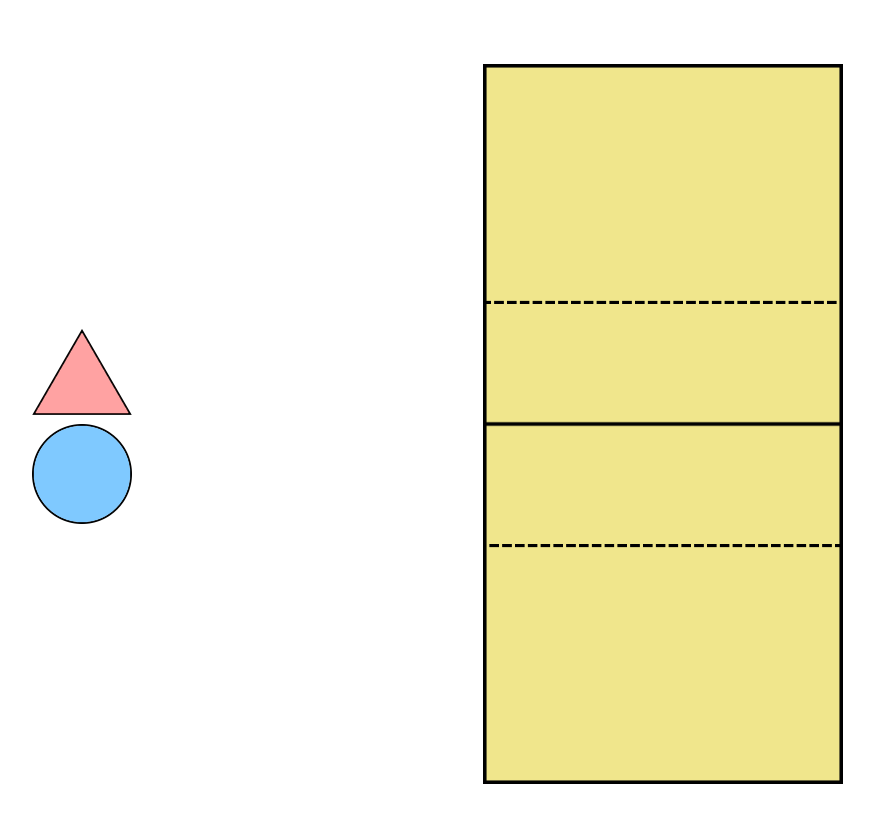
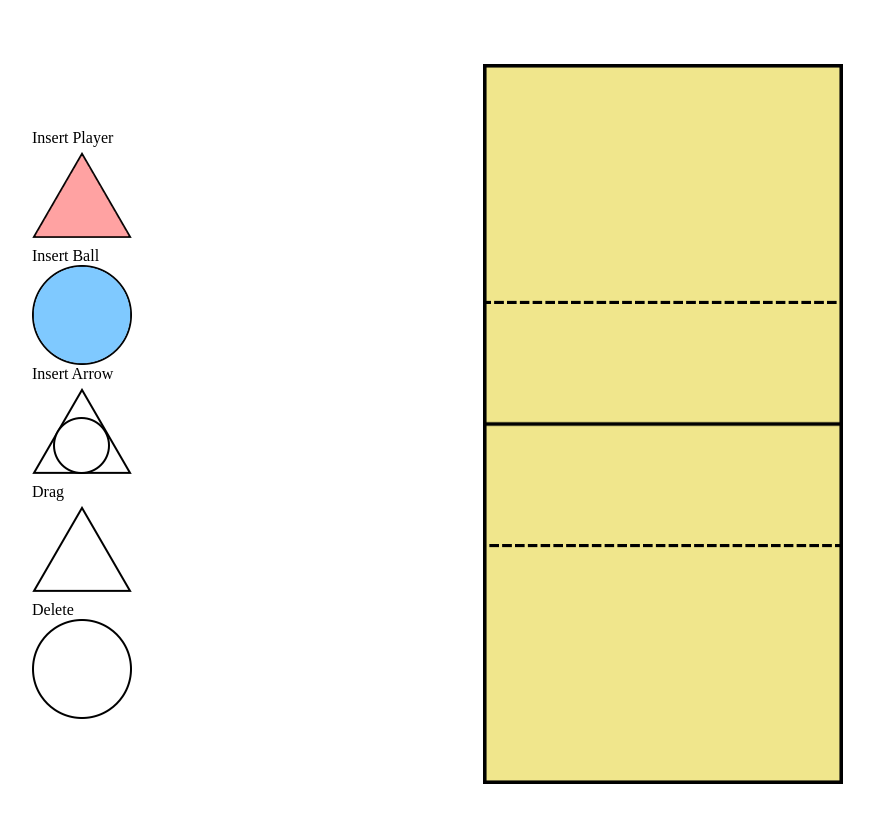
Before and after one commit to FaafDoof/FaafDoof.github.io, a plain HTML site: page index.html in a window 1280 px wide. Shown: the top 822 px of the page, without its empty margins (35-909 px from the left). Drawn offline with Linux system fonts and the light colour scheme.

Commit message:
Update index.html

```diff
--- a/index.html
+++ b/index.html
@@ -7,8 +7,16 @@
         <div id="mainDiv">
             <table id="mainTable">
                 <td width=10%>
+                    Insert Player
                     <img id="btnPlayer" src="img/player_red.png" onclick="clickPlayerTool()">
+                    Insert Ball
                     <img id="btnPlayer" src="img/ball_blue.png" onclick="clickBallTool()">
+                    Insert Arrow
+                    <img id="btnPlayer" src="img/playerWball.png" onclick="clickBallTool()">
+                    Drag
+                    <img id="btnPlayer" src="img/player.png" onclick="clickPlayerTool()">
+                    Delete
+                    <img id="btnPlayer" src="img/ball.png" onclick="clickPlayerTool()">
                 </td>
                 <td width=90%>
                     <div id="drawArea" class="drawArea">
```
